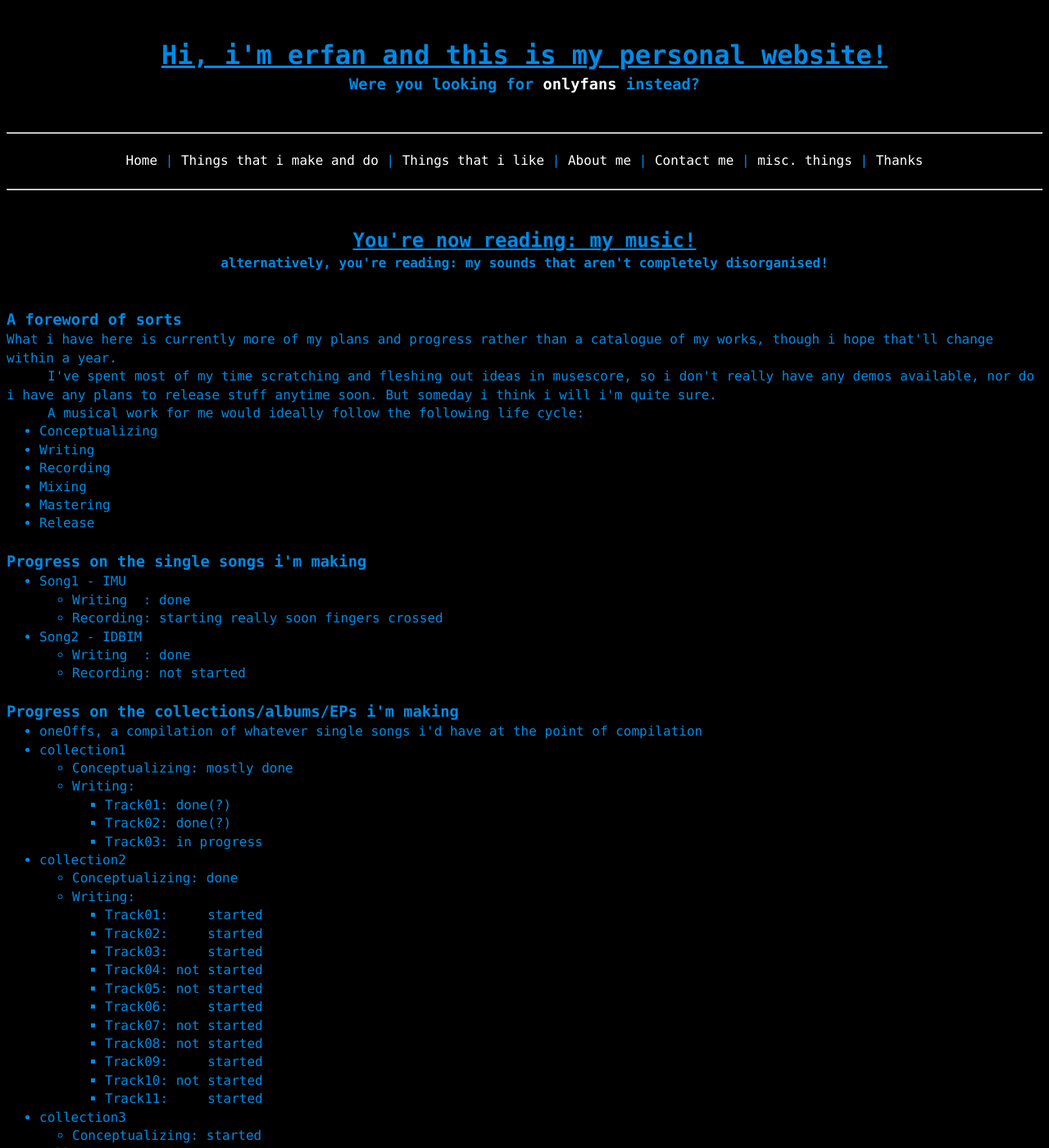
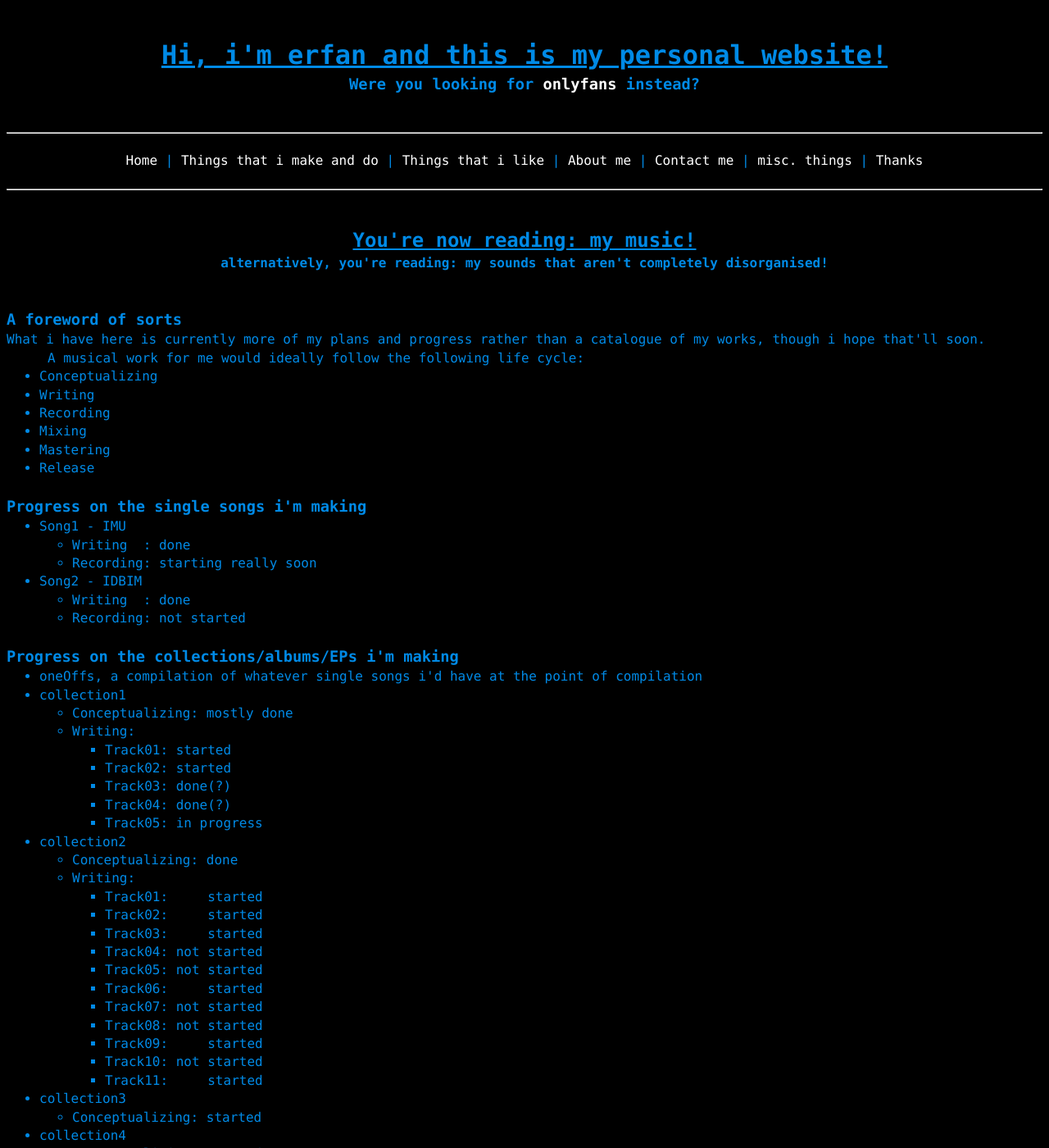
Before and after one commit to a-erfan-aa/a-erfan-aa.github.io, a Jekyll site: the page built from things-i-make/music.html, in a window 1280 px wide and 1400 px high. Shown: the whole window at 82% size. Built offline with Jekyll 4.4.1, drawn with Linux system fonts in a browser that asks for light colours; some of the changed text lies outside the part shown.

Commit message:
Update music.html
Update foreword, IMU and collection1

Also update lastChanged

```diff
--- a/things-i-make/music.html
+++ b/things-i-make/music.html
@@ -16,8 +16,7 @@ lastChanged: 2023/07/04
 <!-- foreword -->
 <div>
 	<h3>A foreword of sorts</h3>
-	<p>What i have here is currently more of my plans and progress rather than a catalogue of my works, though i hope that'll change within a year.</p>
-	<p style="text-indent: 50px;">I've spent most of my time scratching and fleshing out ideas in musescore, so i don't really have any demos available, nor do i have any plans to release stuff anytime soon. But someday i think i will i'm quite sure.</p>
+	<p>What i have here is currently more of my plans and progress rather than a catalogue of my works, though i hope that'll soon.</p>
 	<p style="text-indent: 50px;">A musical work for me would ideally follow the following life cycle:</p>
 	<ul>
 		<li>Conceptualizing</li>
@@ -38,7 +37,7 @@ lastChanged: 2023/07/04
 		<li>Song1 - IMU
 			<ul>
 				<li>Writing&nbsp;&nbsp;: done</li>
-				<li>Recording: starting really soon fingers crossed</li>
+				<li>Recording: starting really soon</li>
 			</ul>
 		</li>
 		<li>Song2 - IDBIM
@@ -62,9 +61,11 @@ lastChanged: 2023/07/04
 				<li>Conceptualizing: mostly done</li>
 				<li>Writing:
 					<ul>
-						<li>Track01: done(?)</li>
-						<li>Track02: done(?)</li>
-						<li>Track03: in progress</li>
+						<li>Track01: started</li>
+						<li>Track02: started</li>
+						<li>Track03: done(?)</li>
+						<li>Track04: done(?)</li>
+						<li>Track05: in progress</li>
 					</ul>
 				</li>
 			</ul>
```
Also changed, not shown: other parts of things-i-make/music.html (+1 -1 lines).
